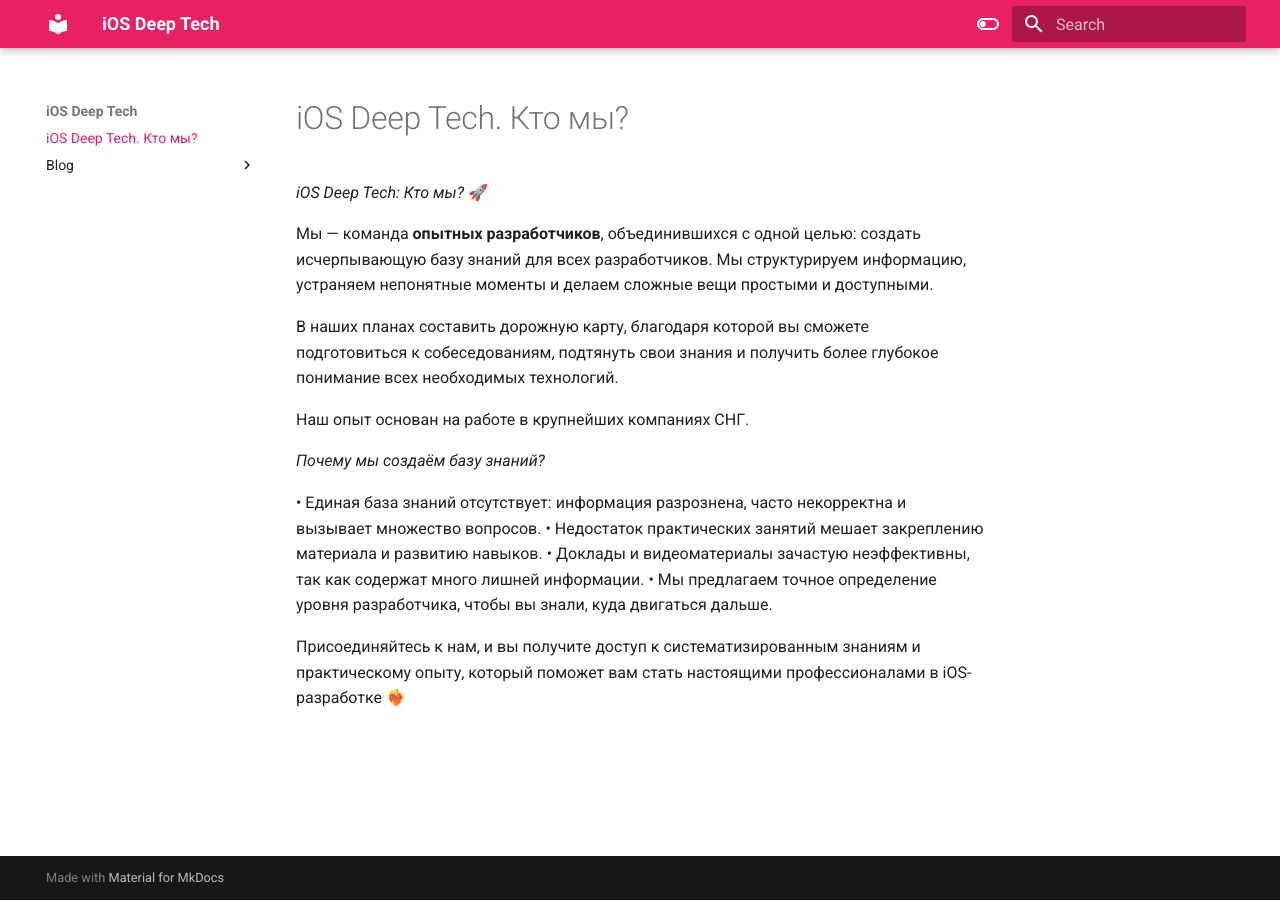
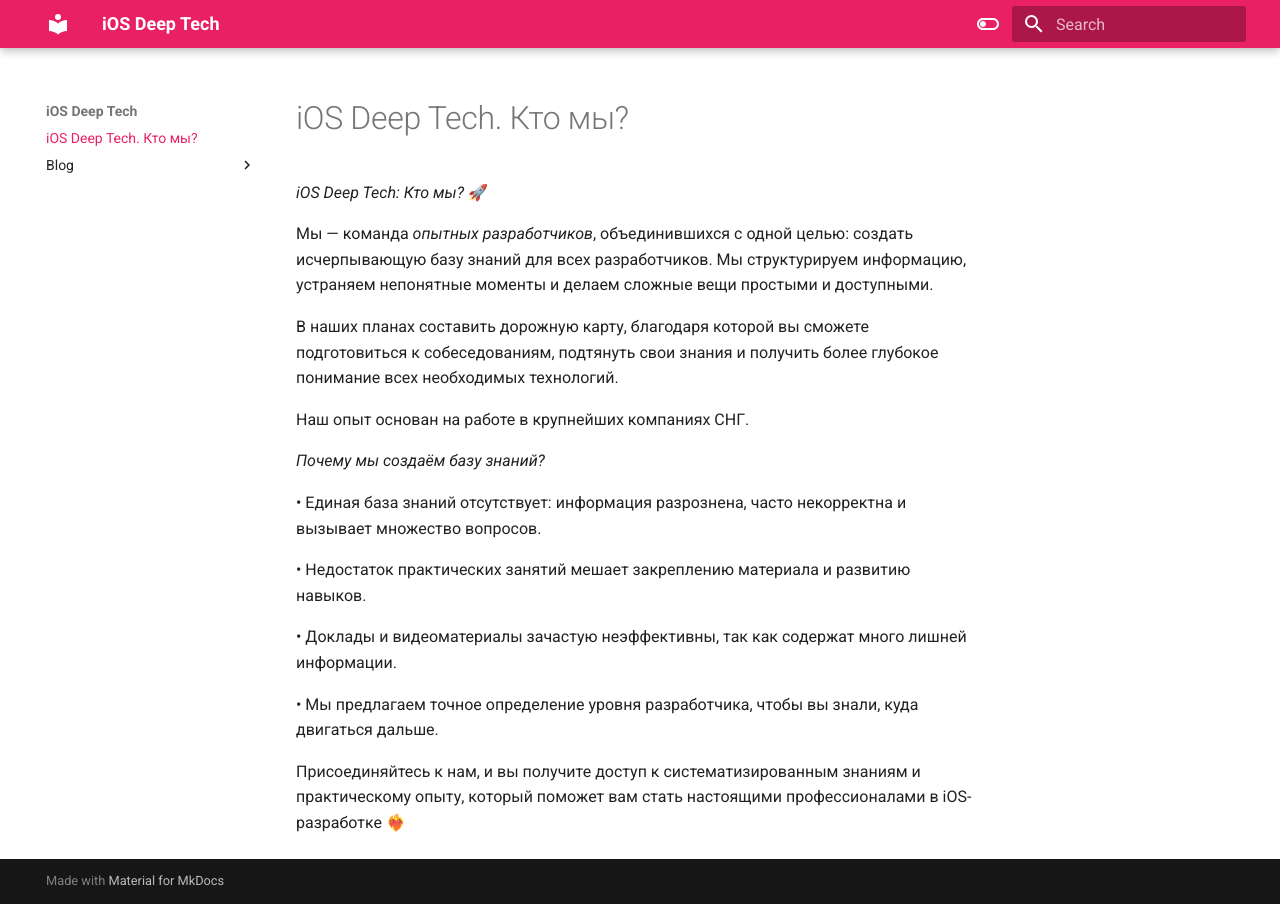
Before and after one commit to iosdeeptech/ios_deep_tech, an MkDocs documentation site: the page built from docs/index.md, in a window 1280 px wide. Built offline with MkDocs 1.6.1 and Material for MkDocs 9.7.7, drawn with Linux system fonts in a browser that asks for light colours.

Commit message:
Фиксы первичной страницы

```diff
--- a/docs/index.md
+++ b/docs/index.md
@@ -2,7 +2,7 @@
 
 *iOS Deep Tech: Кто мы?* 🚀
 
-Мы — команда ****опытных разработчиков****, объединившихся с одной целью: создать исчерпывающую базу знаний для всех разработчиков. Мы структурируем информацию, устраняем непонятные моменты и делаем сложные вещи простыми и доступными.
+Мы — команда *опытных разработчиков*, объединившихся с одной целью: создать исчерпывающую базу знаний для всех разработчиков. Мы структурируем информацию, устраняем непонятные моменты и делаем сложные вещи простыми и доступными.
 
 В наших планах составить дорожную карту, благодаря которой вы сможете подготовиться к собеседованиям, подтянуть свои знания и получить более глубокое понимание всех необходимых технологий.
 
@@ -11,8 +11,11 @@
 *Почему мы создаём базу знаний?*
 
 • Единая база знаний отсутствует: информация разрознена, часто некорректна и вызывает множество вопросов.
+
 • Недостаток практических занятий мешает закреплению материала и развитию навыков.
+
 • Доклады и видеоматериалы зачастую неэффективны, так как содержат много лишней информации.
+
 • Мы предлагаем точное определение уровня разработчика, чтобы вы знали, куда двигаться дальше.
 
 Присоединяйтесь к нам, и вы получите доступ к систематизированным знаниям и практическому опыту, который поможет вам стать настоящими профессионалами в iOS-разработке ❤️‍🔥
```
